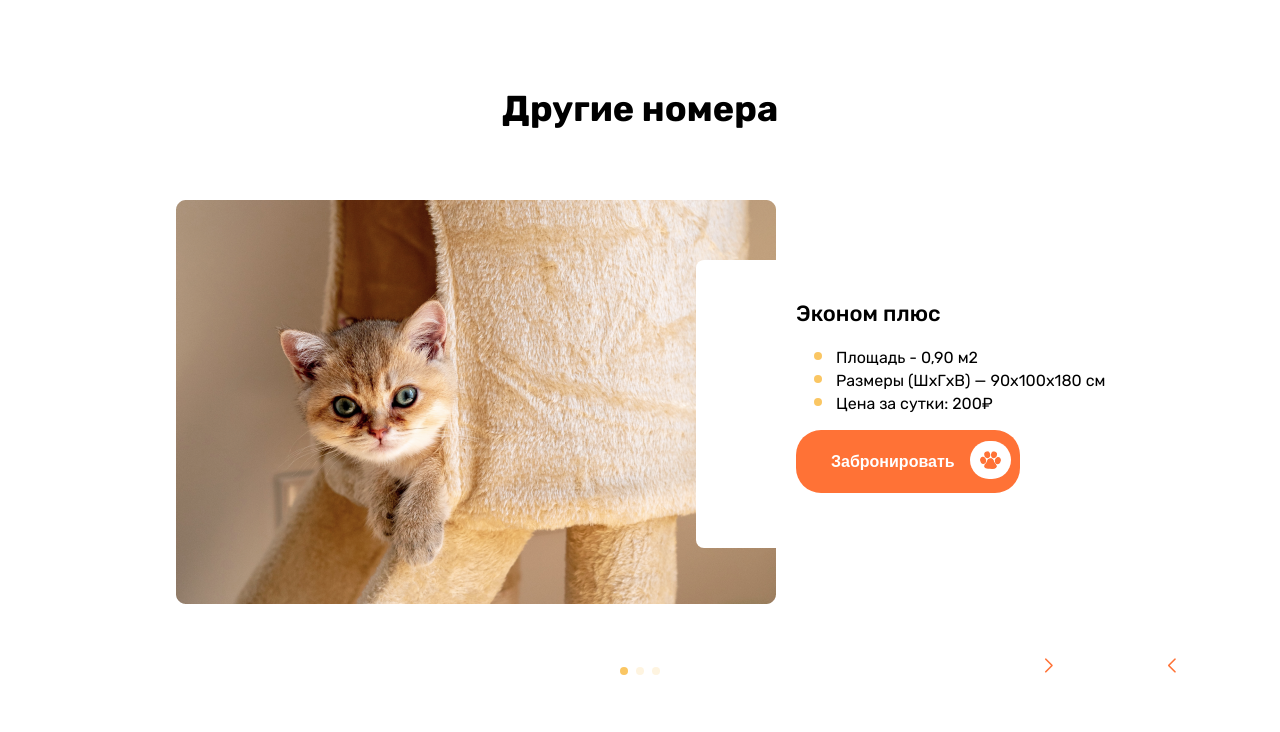
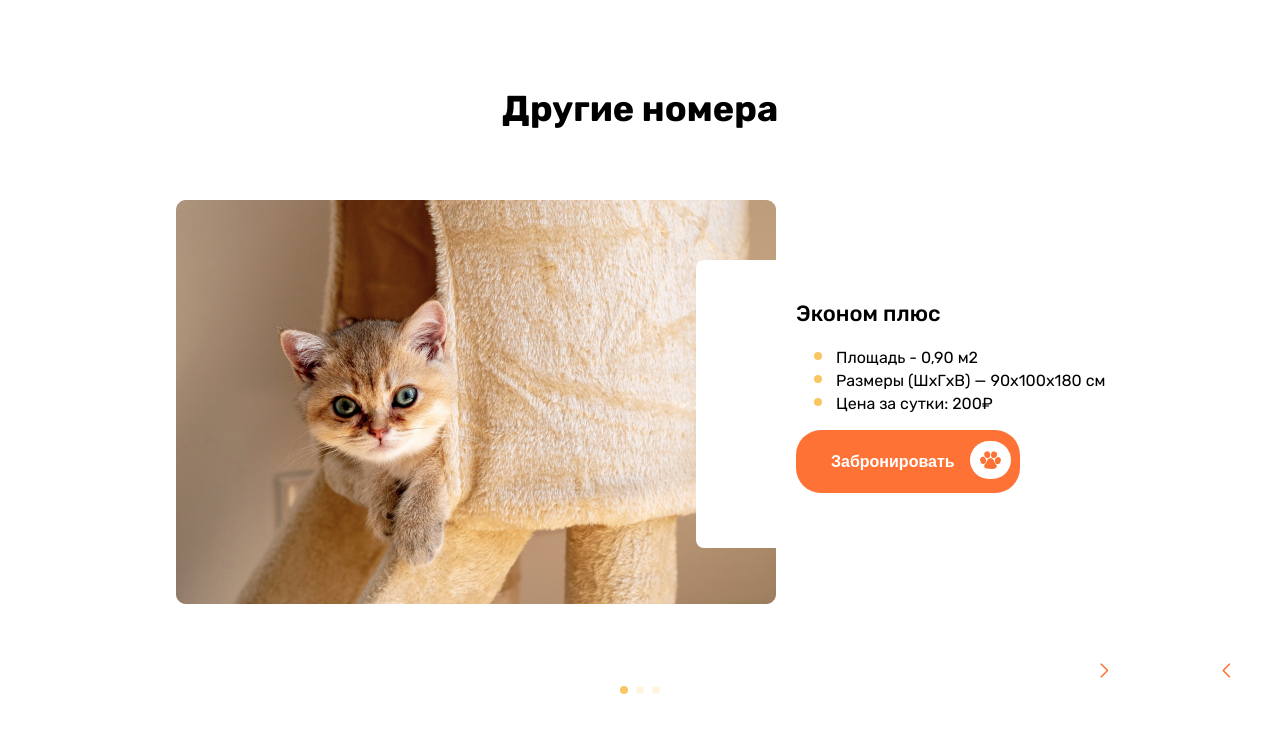
Before and after one commit to gitnub-arch/cats, a plain HTML site: page cat.html in a window 1280 px wide. Shown: the part 461-1193 px from the top of the page. Drawn offline with nearby package versions, Linux system fonts and the light colour scheme.

Commit message:
added slide

```diff
--- a/scss/section/_economy.scss
+++ b/scss/section/_economy.scss
@@ -33,6 +33,10 @@
     margin-bottom: 79px;
   }
 
+  .swiper-pagination {
+    position: relative;
+  }
+
   .swiper-pagination-bullet {
     background-color: #fac663;
   }
@@ -63,8 +67,11 @@
 }
 
 .swiper-button-next {
-  margin-top: 200px;
-  margin-right: 200px;
+   margin-top: 200px;
+  right: 150px;
+  position: absolute;
+  width: 36px;
+  height: 36px;
 
   &::after {
     font-weight: 900;
@@ -75,8 +82,11 @@
 }
 
 .swiper-button-prev {
-  margin-left: 1140px;
+  position: absolute;
   margin-top: 200px;
+  left: 1200px;
+  width: 36px;
+  height: 36px;
 
   &::after {
     font-weight: 900;
@@ -97,17 +107,14 @@
     .swiper-slide {
       display: inline;
       margin: 0;
-
     }
     &__img {
       margin-left: 0px;
     }
 
-
     &__button {
       display: flex;
       border-radius: 30px;
-
     }
   }
 }
```
Also changed, not shown: scss/style.css, 1 other file.
